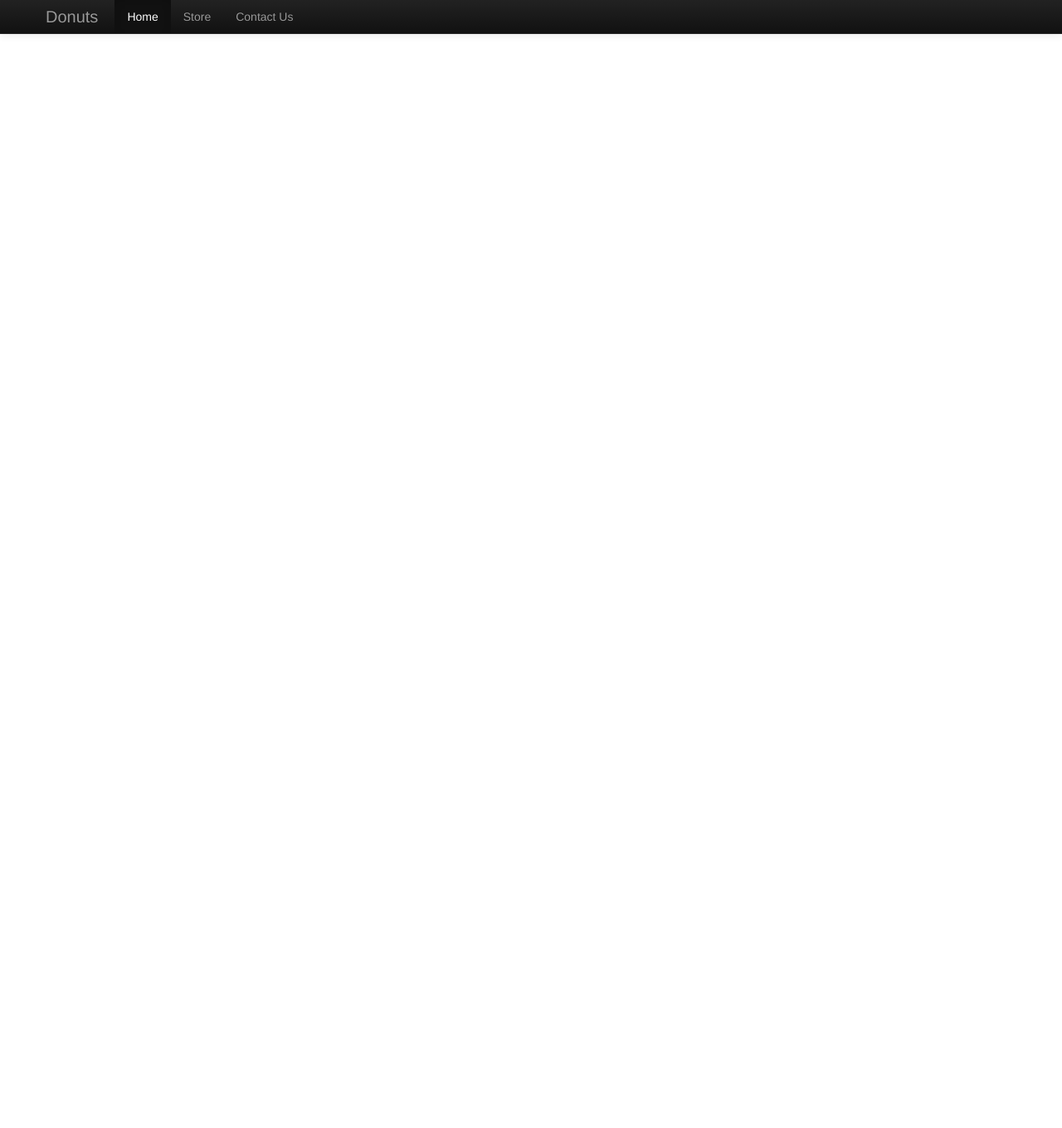
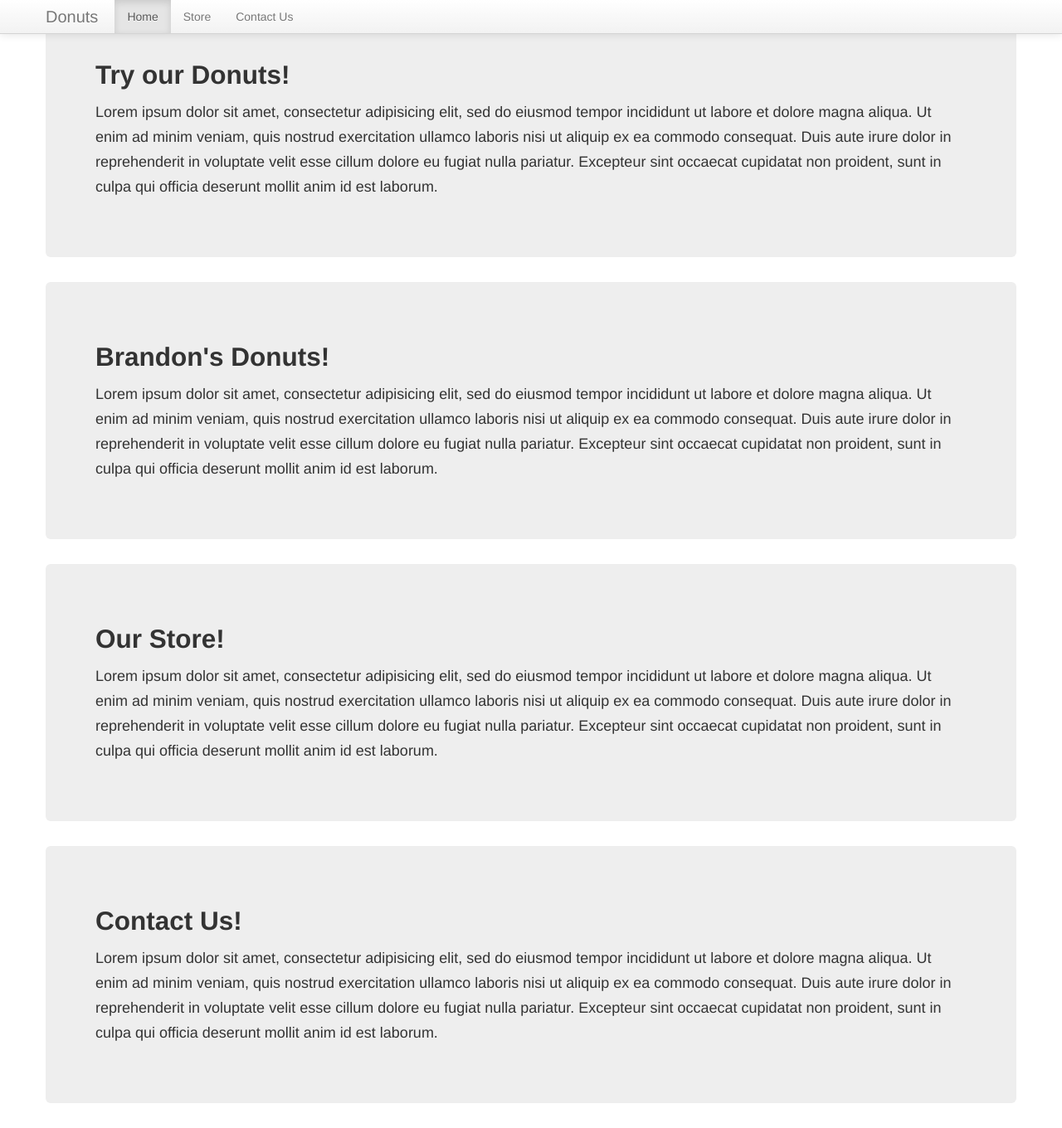
Before and after one commit to brandoncornel/Parallax_Website, a plain HTML site: page index.html in a window 1280 px wide. Shown: the whole page at 83% size. Before the commit the page ends 800 px from the top, so only its background shows below. Drawn offline with Linux system fonts and the light colour scheme.

Commit message:
Added info sections for nav bar links

```diff
--- a/index.html
+++ b/index.html
@@ -5,13 +5,13 @@
     <link href="css/bootstrap.min.css" rel="stylesheet" media="screen">
     <script src="js/jquery-1.6.1.min.js"></script>
     <script src="js/bootstrap.min.js" ></script>
-    <title>Test Website</title>
+    <title>Donut Website</title>
 
 </head>
 <body>
 <body>
 
-<div class="navbar navbar-inverse navbar-fixed-top">
+<nav class="navbar navbar-fixed-top">
     <div class="navbar-inner">
         <div class="container">
             <a class="brand" href="#">Donuts</a>
@@ -22,6 +22,62 @@
             </ul>
         </div>
     </div>
-</div>
+</nav>
+
+<section id="slide-1">
+    <div class="container">
+        <div class="hero-unit">
+            <h2>Try our Donuts!</h2>
+            <p>Lorem ipsum dolor sit amet, consectetur adipisicing elit, sed do eiusmod
+                tempor incididunt ut labore et dolore magna aliqua. Ut enim ad minim veniam,
+                quis nostrud exercitation ullamco laboris nisi ut aliquip ex ea commodo
+                consequat. Duis aute irure dolor in reprehenderit in voluptate velit esse
+                cillum dolore eu fugiat nulla pariatur. Excepteur sint occaecat cupidatat non
+                proident, sunt in culpa qui officia deserunt mollit anim id est laborum.</p>
+        </div>
+    </div>
+</section>
+
+<section id="home">
+    <div class="container">
+        <div class="hero-unit">
+            <h2>Brandon's Donuts!</h2>
+            <p>Lorem ipsum dolor sit amet, consectetur adipisicing elit, sed do eiusmod
+                tempor incididunt ut labore et dolore magna aliqua. Ut enim ad minim veniam,
+                quis nostrud exercitation ullamco laboris nisi ut aliquip ex ea commodo
+                consequat. Duis aute irure dolor in reprehenderit in voluptate velit esse
+                cillum dolore eu fugiat nulla pariatur. Excepteur sint occaecat cupidatat non
+                proident, sunt in culpa qui officia deserunt mollit anim id est laborum.</p>
+        </div>
+    </div>
+</section>
+
+<section id="store">
+    <div class="container">
+        <div class="hero-unit">
+            <h2>Our Store!</h2>
+            <p>Lorem ipsum dolor sit amet, consectetur adipisicing elit, sed do eiusmod
+                tempor incididunt ut labore et dolore magna aliqua. Ut enim ad minim veniam,
+                quis nostrud exercitation ullamco laboris nisi ut aliquip ex ea commodo
+                consequat. Duis aute irure dolor in reprehenderit in voluptate velit esse
+                cillum dolore eu fugiat nulla pariatur. Excepteur sint occaecat cupidatat non
+                proident, sunt in culpa qui officia deserunt mollit anim id est laborum.</p>
+        </div>
+    </div>
+</section>
+
+<section id="contact_us">
+    <div class="container">
+        <div class="hero-unit">
+            <h2>Contact Us!</h2>
+            <p>Lorem ipsum dolor sit amet, consectetur adipisicing elit, sed do eiusmod
+                tempor incididunt ut labore et dolore magna aliqua. Ut enim ad minim veniam,
+                quis nostrud exercitation ullamco laboris nisi ut aliquip ex ea commodo
+                consequat. Duis aute irure dolor in reprehenderit in voluptate velit esse
+                cillum dolore eu fugiat nulla pariatur. Excepteur sint occaecat cupidatat non
+                proident, sunt in culpa qui officia deserunt mollit anim id est laborum.</p>
+        </div>
+    </div>
+</section>
 </body>
 </html>
```
